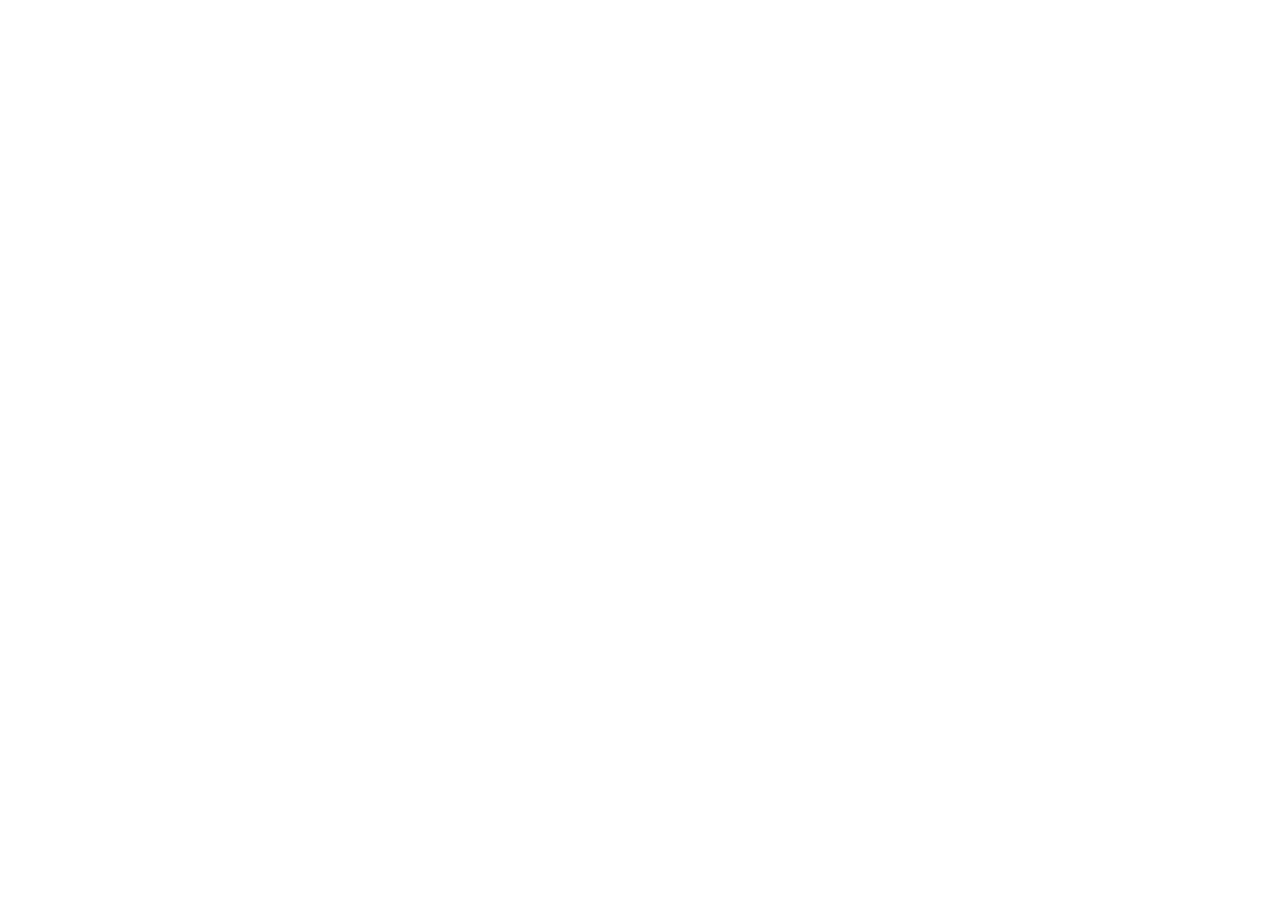
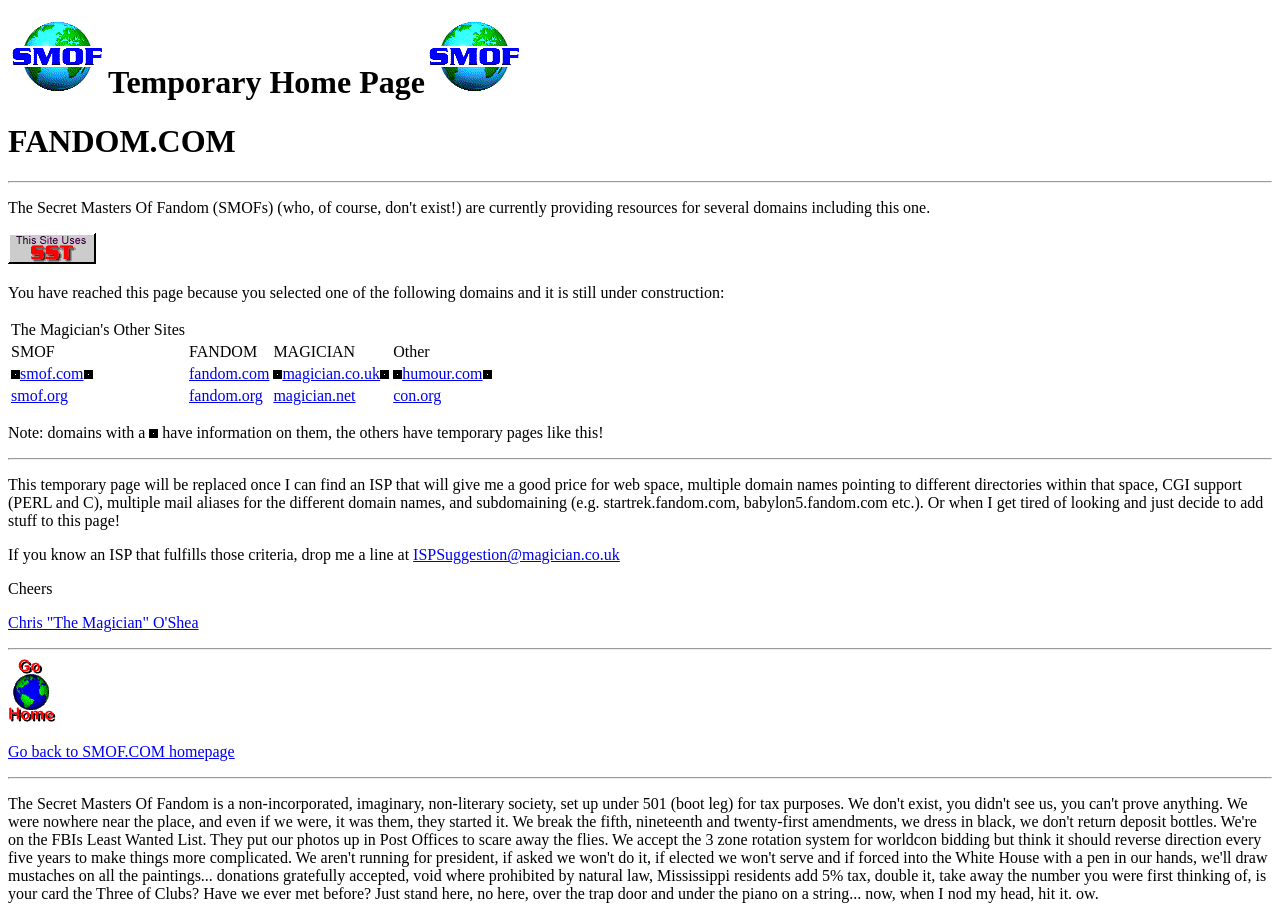
Before and after one commit to Santironazero1507-hub/TrabajosClase, a plain HTML site: page index.html in a window 1280 px wide. Before the commit the page ends 800 px from the top, so only its background shows below. Drawn offline with Linux system fonts and the light colour scheme.

Commit message:
Terminado WikiFandom 1.0

```diff
--- a/index.html
+++ b/index.html
@@ -3,9 +3,50 @@
 <head>
     <meta charset="UTF-8">
     <meta name="viewport" content="width=device-width, initial-scale=1.0">
-    <title>Document</title>
+    <title>index</title>
+    <a><h1><img src="./imagenes/smsmofsp.gif">Temporary Home Page<img src="./imagenes/smsmofsp.gif"></h1></a>
+    <h1>FANDOM.COM</h1>
+    <hr>
 </head>
 <body>
+    <p>The Secret Masters Of Fandom (SMOFs) (who, of course, don't exist!) are currently providing resources for several domains including this one.</p><a href="http://fandom.com"><img src="./imagenes/sst.gif"></a>
+    <p>You have reached this page because you selected one of the following domains and it is still under construction:</p>
+    <table>
+        <tr>
+            <td><a>The Magician's Other Sites</a></td>
+        </tr>
+        <tr>
+            <td><a>SMOF</a></td>
+            <td><a>FANDOM</a></td>
+            <td><a>MAGICIAN</a></td>
+            <td><a>Other</a></td>
+        </tr>
+        <tr>
+            <td><a href="http://smof.com"><img src="./imagenes/startiny.gif">smof.com<img src="./imagenes/startiny.gif"></a></td>
+            <td><a href="http://fandom.com">fandom.com</a></td>
+            <td><a href="http://magician.co.uk"><img src="./imagenes/startiny.gif">magician.co.uk<img src="./imagenes/startiny.gif"></a></td>
+            <td><a href="http://humour.com"><img src="./imagenes/startiny.gif">humour.com<img src="./imagenes/startiny.gif"></a></td>
+        </tr>
+        <tr>
+            <td><a href="http://smof.org">smof.org</a></td>
+            <td><a href="http://fandom.org">fandom.org</a></td>
+            <td><a href="http://magician.net">magician.net</a></td>
+            <td><a href="http://con.org">con.org</a></td>
+        </tr>
+    </table>
+    <p>Note: domains with a <img src="./imagenes/startiny.gif"> have information on them, the others have temporary pages like this!</p>
+    <hr>
 
+    <p>This temporary page will be replaced once I can find an ISP that will give me a good price for web space, multiple domain names pointing to different directories within that space, CGI support (PERL and C), multiple mail aliases for the different domain names, and subdomaining (e.g. startrek.fandom.com, babylon5.fandom.com etc.). Or when I get tired of looking and just decide to add stuff to this page!</p>
+    <p>If you know an ISP that fulfills those criteria, drop me a line at <a href="mailto:ISPSuggestion@magician.co.uk">ISPSuggestion@magician.co.uk</a></p>
+    <p>Cheers</p>
+    <p><a href="mailto:Chris.O'Shea@magician.co.uk">Chris "The Magician" O'Shea</a></p>
+    <hr>
+
+    <a href="http://https://web.archive.org/web/19981212024853/http://www.fandom.com/"><img src="./imagenes/gohome.gif"></a>
+    <p><a href="https://web.archive.org/web/19981212024853/http://www.fandom.com/">Go back to SMOF.COM homepage</a></p>
+    <hr>
+
+    <p>The Secret Masters Of Fandom is a non-incorporated, imaginary, non-literary society, set up under 501 (boot leg) for tax purposes. We don't exist, you didn't see us, you can't prove anything. We were nowhere near the place, and even if we were, it was them, they started it. We break the fifth, nineteenth and twenty-first amendments, we dress in black, we don't return deposit bottles. We're on the FBIs Least Wanted List. They put our photos up in Post Offices to scare away the flies. We accept the 3 zone rotation system for worldcon bidding but think it should reverse direction every five years to make things more complicated. We aren't running for president, if asked we won't do it, if elected we won't serve and if forced into the White House with a pen in our hands, we'll draw mustaches on all the paintings... donations gratefully accepted, void where prohibited by natural law, Mississippi residents add 5% tax, double it, take away the number you were first thinking of, is your card the Three of Clubs? Have we ever met before? Just stand here, no here, over the trap door and under the piano on a string... now, when I nod my head, hit it. ow.</p>
 </body>
 </html>
```
Also changed, not shown: imagenes/gohome.gif (added), imagenes/smsmofsp.gif (added), imagenes/sst.gif (added), imagenes/startiny.gif (added).
